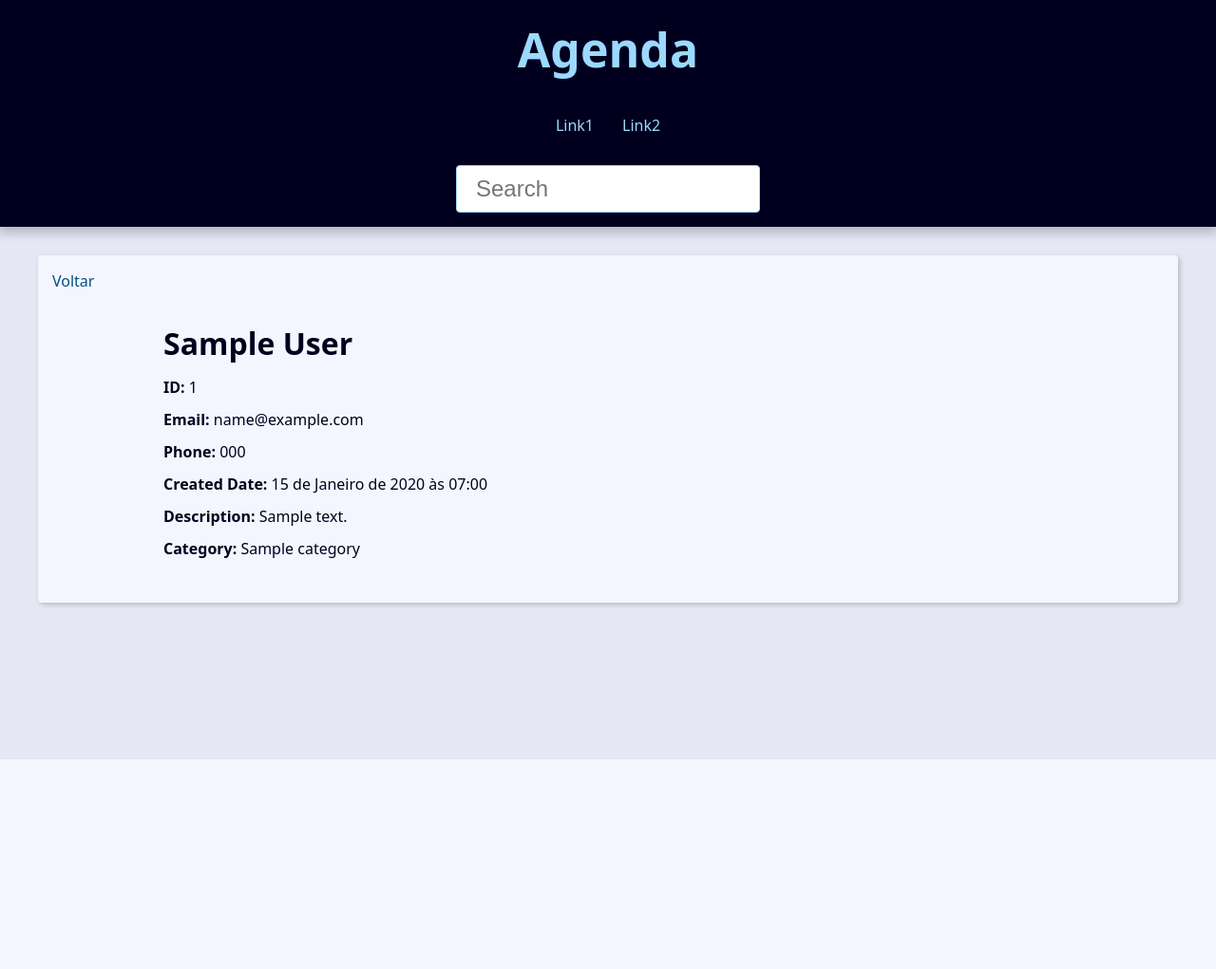
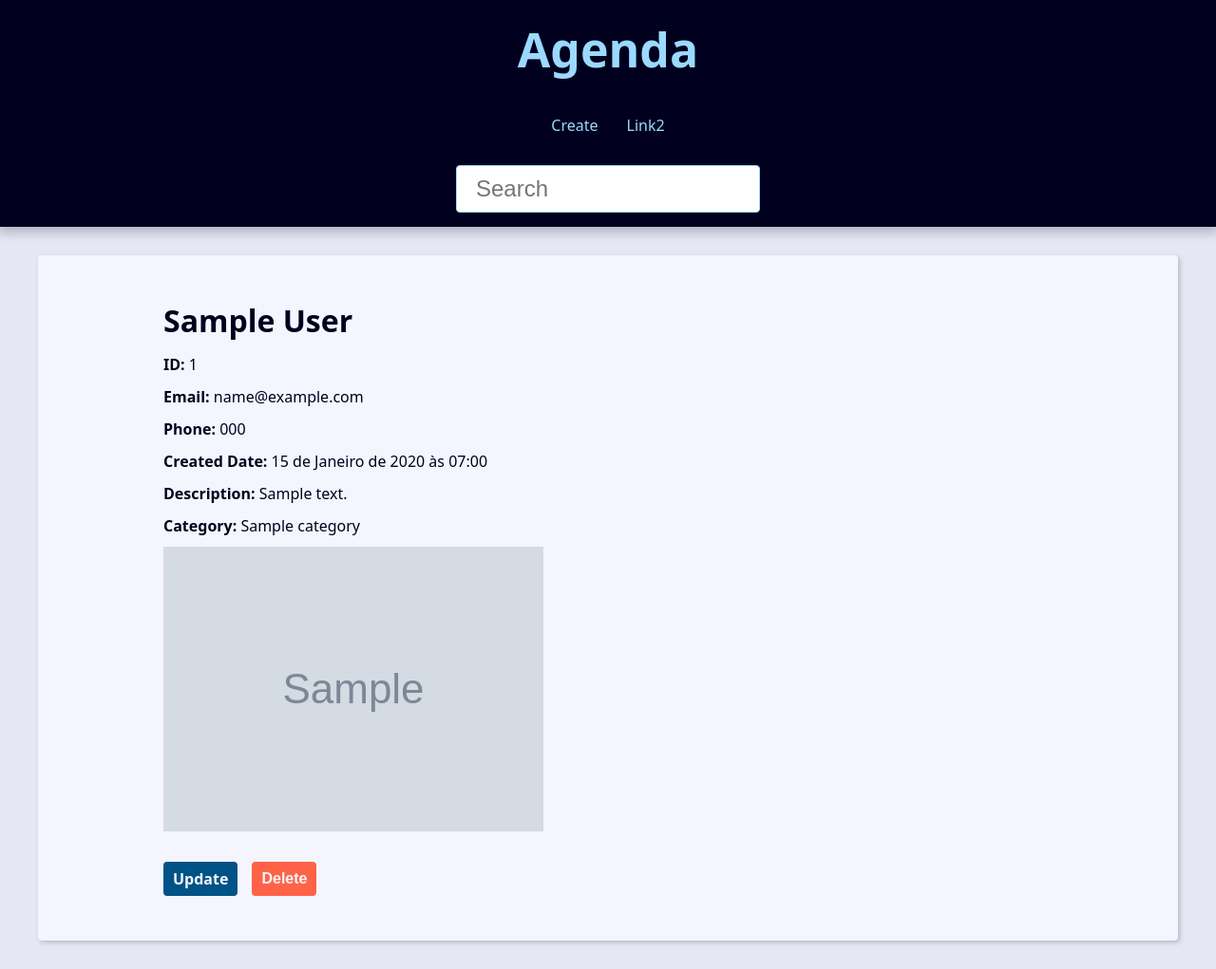
Before and after one commit to allanros/django-agenda, a Django app: page /contact/1/detail/ in a window 1280 px wide. Shown: the whole page at 95% size. Before the commit the page ends 800 px from the top, so only its background shows below. Run offline with Django 5.2, Linux system fonts and the light colour scheme; tables that the repository leaves empty hold one stand-in row (values such as "Sample post"); grey boxes marked "Sample" are stand-in pictures.

Commit message:
adding picture to create contact form and updating header and single page

```diff
--- a/base_static/global/css/styles.css
+++ b/base_static/global/css/styles.css
@@ -312,3 +312,23 @@
     filter: brightness(80%);
     box-shadow: 0 0 5px var(--link-dark-color);
   }
+
+  .contact-links {
+    margin-block: calc(var(--small-font-size) * 2);
+    display: flex;
+    align-items: center;
+    gap: 0 var(--spacing);
+  }
+
+  .btn-link {
+    font-size: var(--small-font-size);
+    text-decoration: none;
+    font-weight: bold;
+    padding: 1rem;
+    display: block;
+    line-height: var(--small-font-size);
+  }
+
+  .btn-delete {
+    background: tomato;
+  }
--- a/base_templates/global/partials/_header.html
+++ b/base_templates/global/partials/_header.html
@@ -7,7 +7,7 @@
     <nav class="menu">
         <ul class="menu-list">
             <li class="menu-item">
-                <a href="#" class="menu-link">Link1</a>
+                <a href="{% url "contact:create" %}" class="menu-link">Create</a>
             </li>
             <li class="menu-item">
                 <a href="#" class="menu-link">Link2</a>
--- a/contact/templates/contact/contact_single.html
+++ b/contact/templates/contact/contact_single.html
@@ -1,7 +1,6 @@
 {% extends "global/base.html" %}
 
 {% block content %}
-    <a class="table-link" href="{% url 'contact:index' %}">Voltar</a>
     <div class="single-contact">
         <h1 class="single-contact-name">
             {{ contact.first_name }} {{ contact.last_name }}
@@ -13,5 +12,25 @@
         <p><strong>Created Date:</strong> {{ contact.created_at }} </p>
         <p><strong>Description:</strong> {{ contact.description }} </p>
         <p><strong>Category:</strong> {{ contact.category.name }} </p>
+
+        {% if contact.picture %}
+            <p>
+                <img src="{{ contact.picture.url }}" alt="">
+            </p>
+        {% endif %}
+
+        <div class="contact-links">
+            <a href="{% url 'contact:update' contact.id %}" class="btn btn-link">Update</a>
+
+            <form action="{% url "contact:delete" contact.id %}" method="POST">
+                {% csrf_token %}
+                {% if confirmation == '0' %}
+                    <input type="hidden" name="confirmation" value="1">
+                    <button type="submit" class="btn btn-link btn-delete">Confirmar</button>
+                {% else %}
+                    <button type="submit" class="btn btn-link btn-delete">Delete</button>
+                {% endif %}
+            </form>
+        </div>
     </div>
 {% endblock content %}
--- a/contact/urls.py
+++ b/contact/urls.py
@@ -8,5 +8,7 @@ urlpatterns = [
     path('', views.index, name='index'),
 
     path('contact/<int:contact_id>/detail/', views.contact, name='contact'),
+    path('contact/<int:contact_id>/update/', views.update, name='update'),
+    path('contact/<int:contact_id>/delete/', views.delete, name='delete'),
     path('contact/create/', views.create, name='create'),
 ]
```
Also changed, not shown: contact/forms.py (+38 -0 lines), contact/templates/contact/create.html (+17 -2 lines), contact/views/contact_forms.py (+75 -4 lines).
